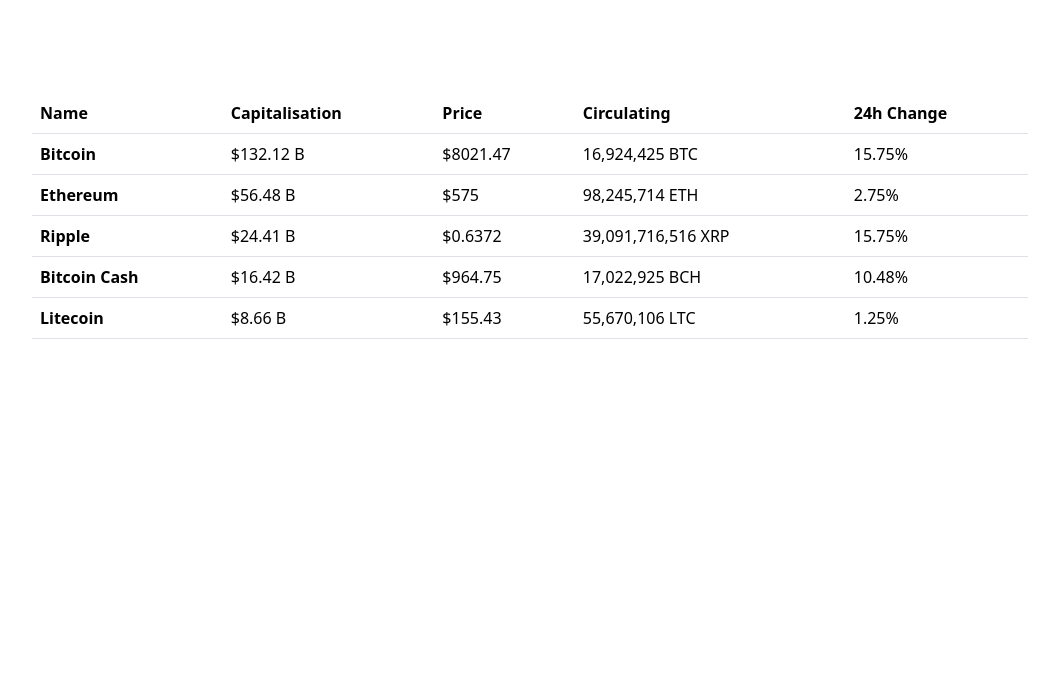
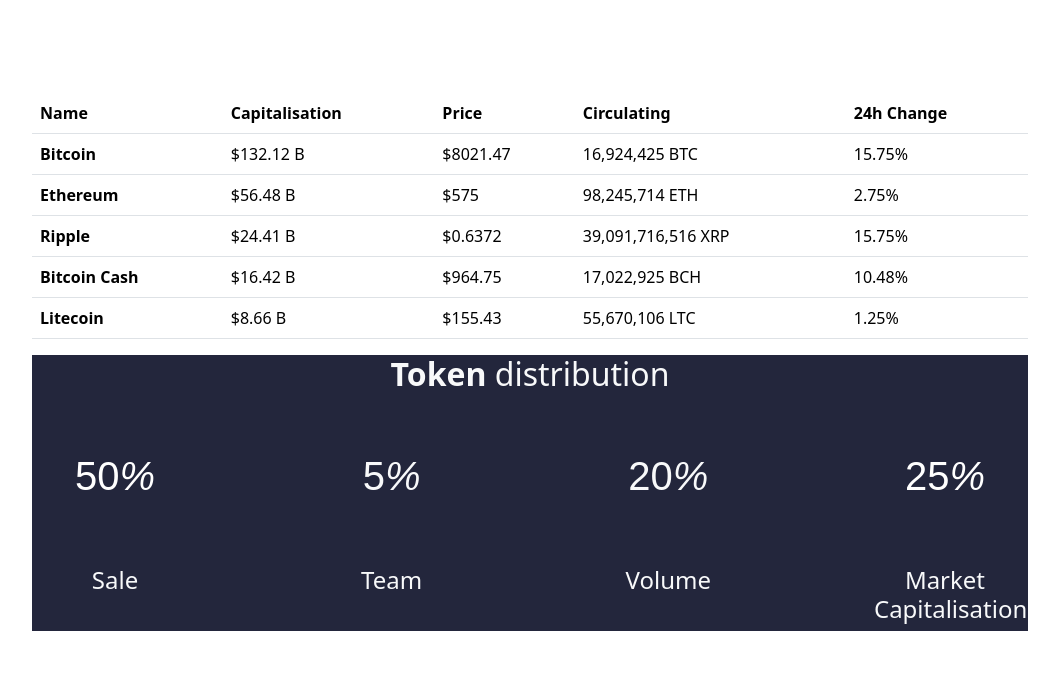
Before and after one commit to alissatroiano/Currensee, a Flask app: page /ethereum in a window 1280 px wide. Shown: the part 105-783 px from the top of the page, without its empty margins (110-1169 px from the left). Run offline with Flask 3, Linux system fonts and the light colour scheme; some libraries are stand-ins or nearby versions; some web fonts are replaced.

Commit message:
Update README and templates

```diff
--- a/app.py
+++ b/app.py
@@ -1,5 +1,4 @@
 import os
-import ssl
 from flask import Flask, render_template, request
 import mindsdb_sdk
 from config import Config
@@ -49,8 +48,4 @@ def ethereum():
 
 
 if __name__ == '__main__':
-    context = {
-        'cert.pem': 'cert.pem',
-        'key.pem': 'key.pem'
-    }
-    app.run(context=context)
+    app.run()
--- a/config.py
+++ b/config.py
@@ -1,7 +1,6 @@
-from settings import MINDSDB_EMAIL, MINDSDB_PASSWORD, SECRET_KEY, DEBUG
+from settings import MINDSDB_EMAIL, MINDSDB_PASSWORD, SECRET_KEY
 
 class Config:
     MINDSDB_EMAIL = MINDSDB_EMAIL
     MINDSDB_PASSWORD = MINDSDB_PASSWORD
     SECRET_KEY = SECRET_KEY
-    DEBUG = DEBUG
--- a/static/css/main.css
+++ b/static/css/main.css
@@ -232,6 +232,38 @@ section.bitcoin {
 }
 
 
+.progress-circle {
+  position: relative; }
+  .progress-circle canvas {
+    height: 100% !important;
+    width: 100% !important; }
+  .progress-circle strong {
+    -webkit-transform: translate(-50%, -50%);
+    -moz-transform: translate(-50%, -50%);
+    transform: translate(-50%, -50%);
+    position: absolute;
+    font-size: 2.5rem;
+    font-family: "Nunito Sans", sans-serif;
+    font-weight: 400;
+    top: 50%;
+    left: 50%; }
+.progress-circle {
+  position: relative; }
+  .progress-circle canvas {
+    height: 100% !important;
+    width: 100% !important; }
+  .progress-circle strong {
+    -webkit-transform: translate(-50%, -50%);
+    -moz-transform: translate(-50%, -50%);
+    transform: translate(-50%, -50%);
+    position: absolute;
+    font-size: 2.5rem;
+    font-family: "Nunito Sans", sans-serif;
+    font-weight: 400;
+    top: 50%;
+    left: 50%; }
+
+
 @media (min-width: 600px) {
   .card {
     width: var(--card-width);
--- a/templates/ethereum.html
+++ b/templates/ethereum.html
@@ -13,7 +13,7 @@
                 </div>
               </div>
               <div class="row">
-                <div class="col">
+                <div class="col-12">
                   <div class="table-responsive-md">
                     <table class="table table-lined">
                       <thead>
@@ -65,6 +65,43 @@
                     </table>
                   </div>
                 </div>
+                <div class="col-12">
+                  <section class="bg-main text-light separator-top">
+                    <div class="container">
+                      <div class="row">
+                        <div class="col text-center">
+                          <h2><b>Token</b> distribution</h2>
+                        </div>
+                      </div>
+                      <div class="row justify-content-between">
+                        <div class="col-5 col-lg-2 text-center">
+                          <div class="progress-circle" data-percent="50" data-color="white"><canvas width="1200" height="1200" style="height: 600px; width: 600px;"></canvas>
+                            <strong class="text-white">50<i>%</i></strong>
+                          </div>
+                          <h4 class="mt-3">Sale</h4>
+                        </div>
+                        <div class="col-5 col-lg-2 text-center">
+                          <div class="progress-circle" data-percent="5" data-color="white"><canvas width="1200" height="1200" style="height: 600px; width: 600px;"></canvas>
+                            <strong class="textwhite">5<i>%</i></strong>
+                          </div>
+                          <h4 class="mt-3">Team</h4>
+                        </div>
+                        <div class="col-5 col-lg-2 text-center">
+                          <div class="progress-circle" data-percent="20" data-color="white"><canvas width="1200" height="1200" style="height: 600px; width: 600px;"></canvas>
+                            <strong class="textwhite">20<i>%</i></strong>
+                          </div>
+                          <h4 class="mt-3">Volume</h4>
+                        </div>
+                        <div class="col-5 col-lg-2 text-center">
+                          <div class="progress-circle" data-percent="25" data-color="white"><canvas width="1200" height="1200" style="height: 600px; width: 600px;"></canvas>
+                            <strong class="text-white">25<i>%</i></strong>
+                          </div>
+                          <h4 class="mt-3">Market Capitalisation</h4>
+                        </div>
+                      </div>
+                    </div>
+                  </section>
+                </div>
               </div>
             </div>
           </section>
```
Also changed, not shown: README.md, 2 other files.
